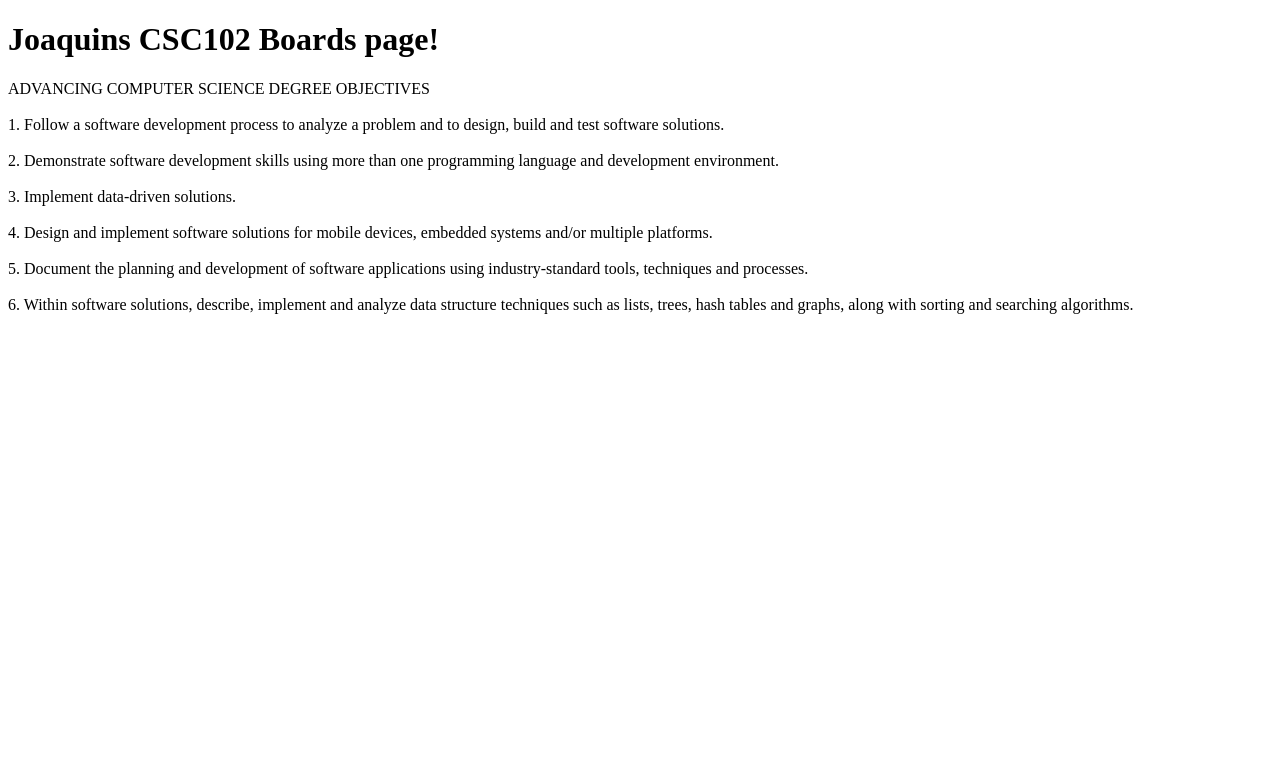
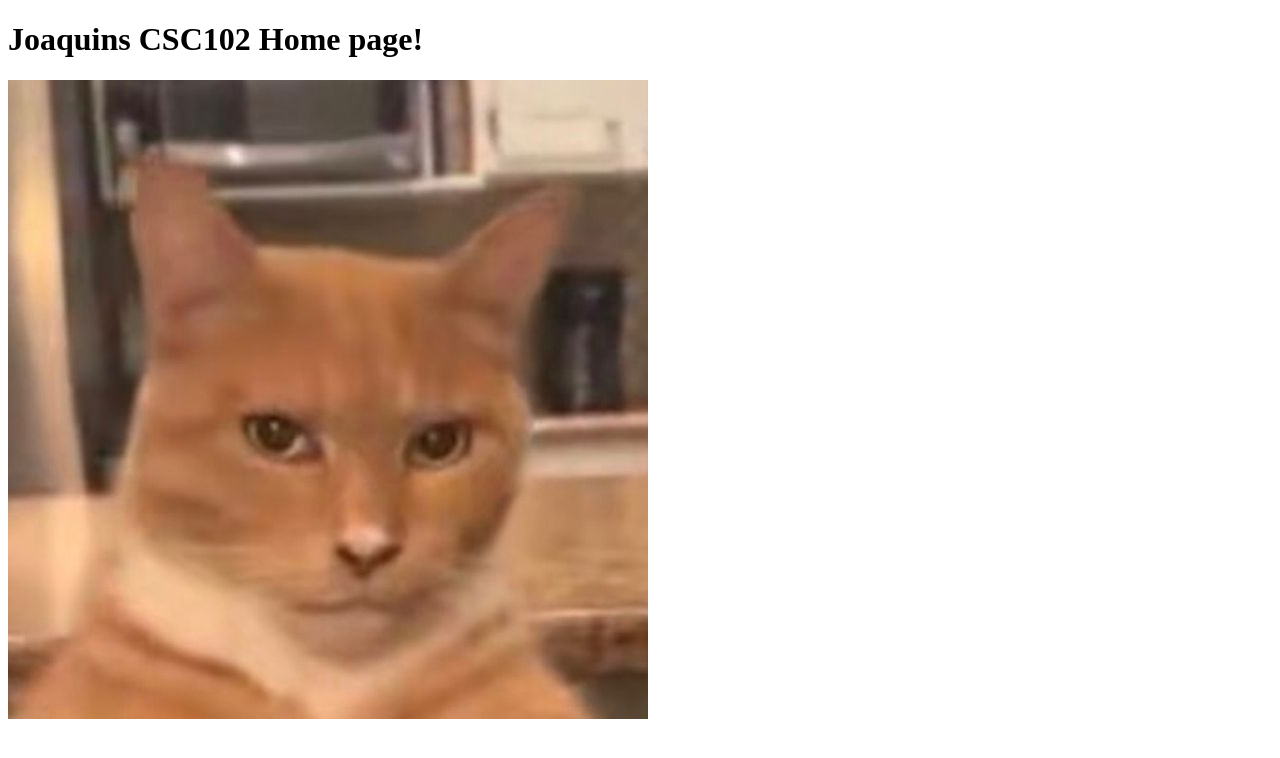
Before and after one commit to KeemZzz/CSC102, a plain HTML site: page boards.html in a window 1280 px wide. Drawn offline with Linux system fonts and the light colour scheme.

Commit message:
Update boards.html

```diff
--- a/boards.html
+++ b/boards.html
@@ -9,29 +9,20 @@
 <!-- Keep the tag so the website looks good on desktop or mobile-->
     <meta name="viewport" content="width=device-width, initial-scale=1.0">
     <!-- This is the text that will appear in the browser-->
-    <title>CSC102 Boards page</title>
+    <title>CSC102 Home page</title>
+
+    <!-- Add A  link to the CSS file-->
+    <link rel="stylesheet" href="main.css">
+
 </head>
 <!-- Page context will go here-->
 <body>
     <!-- Add page heading to the page title, 1 h1 per page-->
-<h1>Joaquins CSC102 Boards page!</h1>
-<!-- This will paragraph tag
-     will hold our meme-->
+<h1>Joaquins CSC102 Home page!</h1>
+<!-- This will tag will hold our meme-->
 <p>
-    ADVANCING COMPUTER SCIENCE DEGREE OBJECTIVES<br><br>
-1. Follow a software development process to analyze a problem and to design, build and test software solutions.
-<br><br>
-2. Demonstrate software development skills using more than one programming language and development environment.
-<br><br>
-3. Implement data-driven solutions.
-<br><br>
-4. Design and implement software solutions for mobile devices, embedded systems and/or multiple platforms.
-<br><br>
-5. Document the planning and development of software applications using industry-standard tools, techniques and
-processes.
-<br><br>
-6. Within software solutions, describe, implement and analyze data structure techniques such as lists, trees, hash tables and
-graphs, along with sorting and searching algorithms.
+    <!-- This is my meme-->
+    <img id="Meme" src="Meme.jpg" alt="Meme Image">
 </p>
 
 </body>
```
